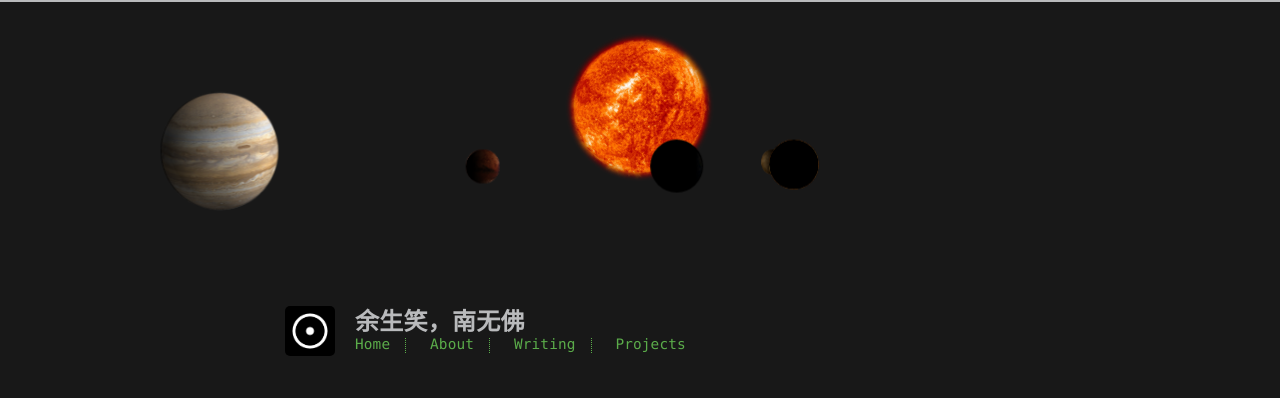
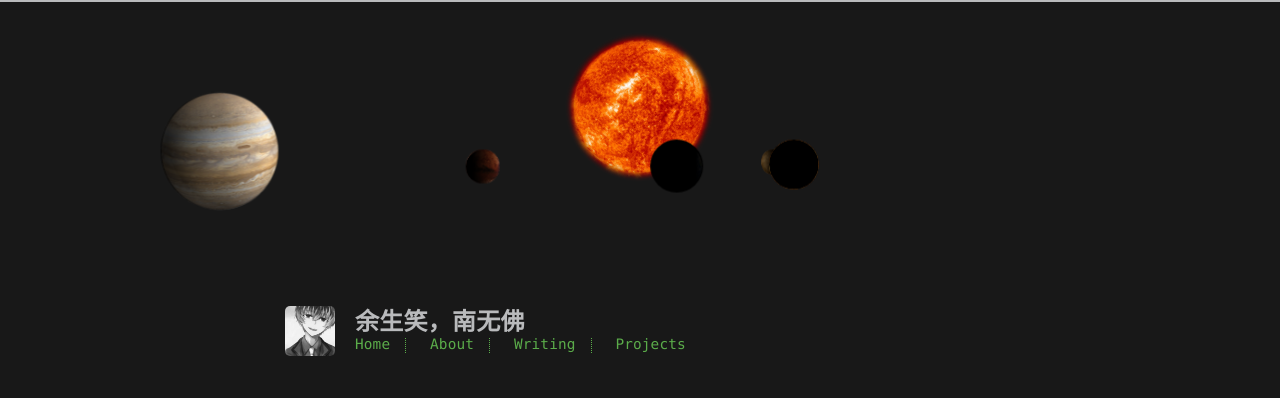
Before and after one commit to cloudMiss/cloudMiss.github.io, a plain HTML site: page index.html in a window 1280 px wide. Shown: the top 398 px of the page. Drawn offline with Linux system fonts and the light colour scheme.

Commit message:
Site updated: 2017-11-08 09:04:04

```diff
--- a/index.html
+++ b/index.html
@@ -85,7 +85,7 @@
   <a href="/">
 
 
-      <div id="logo" style="background-image: url(/images/logo.png);"></div>
+      <div id="logo" style="background-image: url(/images/55449ca3c852e715.jpg!200x200.jpg);"></div>
 
 
     <div id="title">
```
Also changed, not shown: images/55449ca3c852e715.jpg!200x200.jpg (added).
